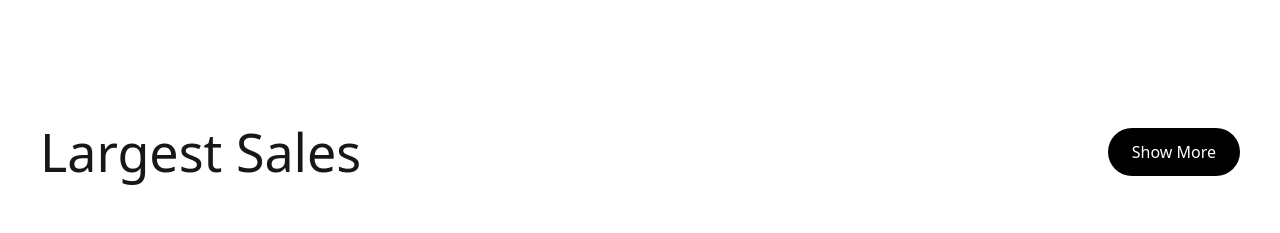
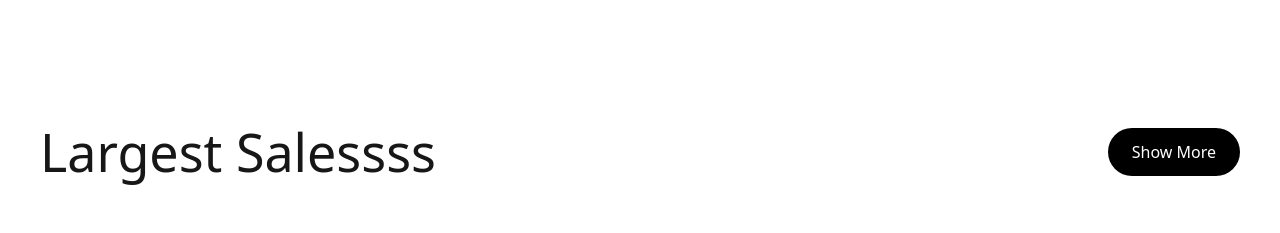
Before and after one commit to Ossy-em/nft, a Next.js app: page / in a window 1280 px wide. Shown: the part 2680-2913 px from the top of the page. Built offline with nearby package versions, Linux system fonts and the light colour scheme; no server answers.

Commit message:
testing API fetching

```diff
--- a/src/app/components/collections.tsx
+++ b/src/app/components/collections.tsx
@@ -66,7 +66,7 @@ const scrollRight = (ref: React.RefObject<HTMLDivElement | null>) => {
 
 
         <div className="flex flex-row items-center justify-between mb-6 sm:mb-8 lg:mb-[53px]">
-          <h2 className="text-2xl sm:text-3xl lg:text-[52px] font-medium">Largest Sales</h2>
+          <h2 className="text-2xl sm:text-3xl lg:text-[52px] font-medium">Largest Salessss</h2>
           <button onClick={handleSeeMoreLargestSales} className="px-4 py-2 sm:px-6 sm:py-3 bg-black text-white rounded-full font-medium text-sm sm:text-base hover:bg-gray-800 transition-colors duration-200">
             Show More
           </button>
```
